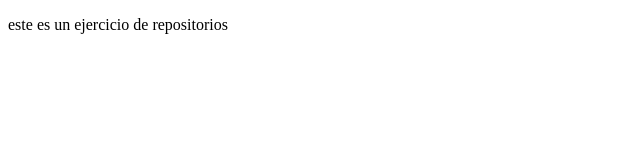
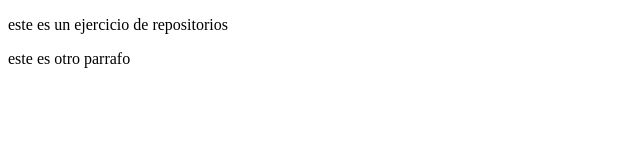
Before and after one commit to edison-9928/edison-9928, a plain HTML site: page index.html in a window 1280 px wide. Shown: the whole page, without its empty margins (0-640 px from the left). Drawn offline with Linux system fonts and the light colour scheme.

Commit message:
segundo comit

```diff
--- a/index.html
+++ b/index.html
@@ -10,5 +10,6 @@
 </head>
 <body>
     <p>este es un ejercicio de repositorios</p>
+    <p>este es otro parrafo</p>
 </body>
 </html>
```
